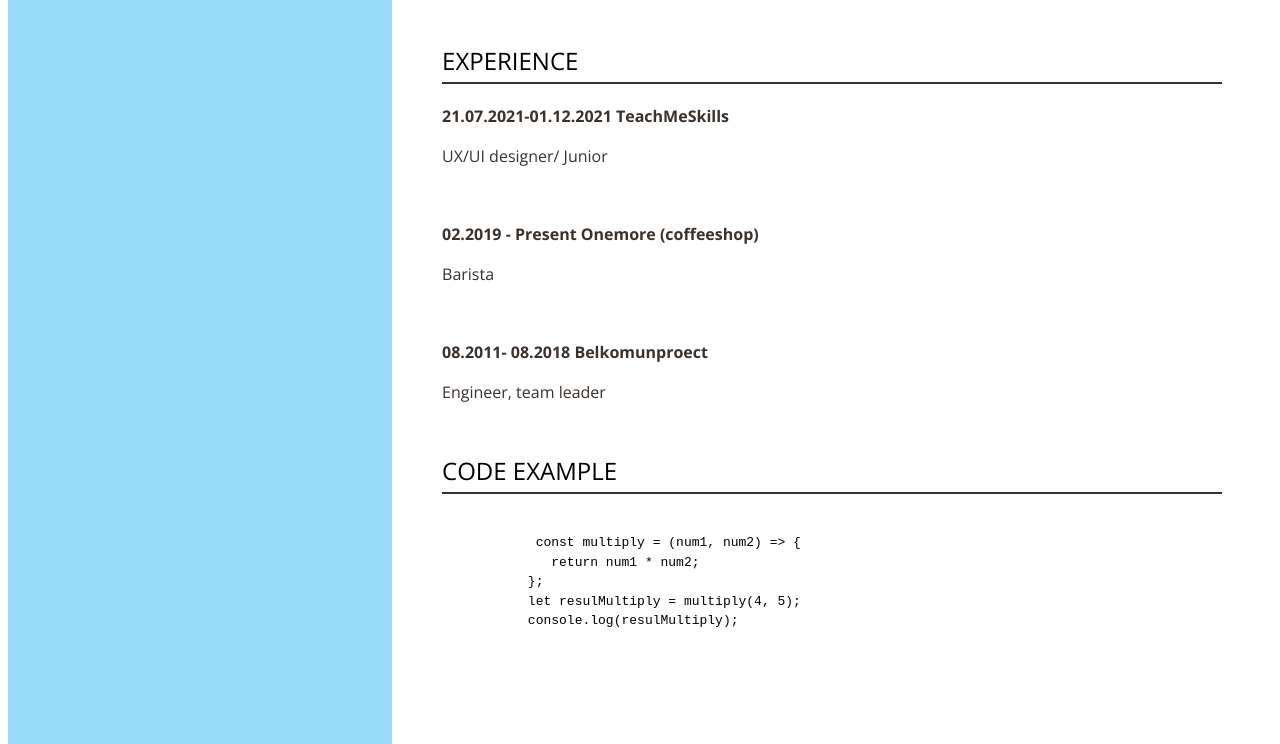
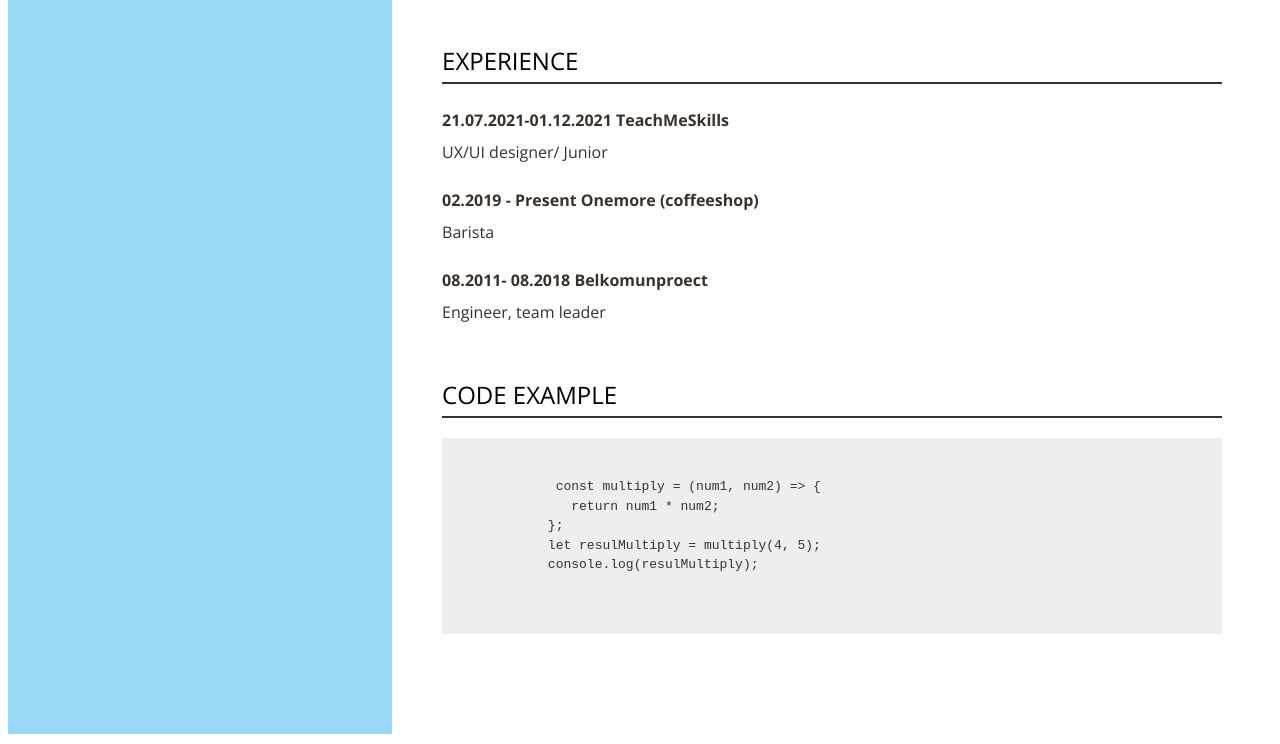
Before and after one commit to olyafilipovich/rsschool-cv, a plain HTML site: page index.html in a window 1280 px wide. Shown: the part 1216-1960 px from the top of the page. Drawn offline with nearby package versions, Linux system fonts and the light colour scheme; grey boxes are pictures that could not be loaded.

Commit message:
refactor: change style for experience and code block

```diff
--- a/index.html
+++ b/index.html
@@ -112,25 +112,27 @@
 
       <section class="section" id="experience">
         <h2 class="section-title">EXPERIENCE</h2>
-        <p class="experience-bold">21.07.2021-01.12.2021 TeachMeSkills</p>
-        <p class="experience">UX/UI designer/ Junior</p>
-        <br>
-        <p class="experience-bold">02.2019 - Present Onemore (coffeeshop)</p>
-        <p class="experience">Barista</p>
-        <br>
-        <p class="experience-bold">08.2011- 08.2018 Belkomunproect</p>
-        <p class="experience">Engineer, team leader</p>
+        <p class="experience"><span>21.07.2021-01.12.2021 TeachMeSkills</span><br>
+        UX/UI designer/ Junior</p>
+
+        <p class="experience"><span>02.2019 - Present Onemore (coffeeshop)</span><br>
+        Barista</p>
+
+        <p class="experience"><span>08.2011- 08.2018 Belkomunproect</span><br>
+         Engineer, team leader</p>
       </section>
 
       <section class="section" id="code">
         <h2 class="section-title">CODE EXAMPLE</h2>
-        <pre class="code"><code class="code">
+        <pre class="code">
+          <code>
             const multiply = (num1, num2) => {
               return num1 * num2;
            };
            let resulMultiply = multiply(4, 5);
            console.log(resulMultiply);
-          </code></pre>
+          </code>
+        </pre>
       </section>
       </div>
       </div>
--- a/style.css
+++ b/style.css
@@ -161,16 +161,13 @@ h1 {
 
 .experience {
     font-size: 16px;
-    line-height: 1.5;
+    line-height: 2;
     color: #3B312B;
 }
 
-.experience-bold {
+.experience span {
     font-weight: bold;
-    font-size: 16px;
-    line-height: 1.5;
-    color: #3B312B;
-   }
+}
 
 .languages-list {
     line-height: 32px;
@@ -181,6 +178,15 @@ h1 {
 
 .languages-item span {
     font-weight: bold;
+}
+
+code {
+    color: #3B312B;
+}
+
+.code {
+    padding: 20px;
+    background-color:#eeeeee;
 }
 
 .footer-list {
```
